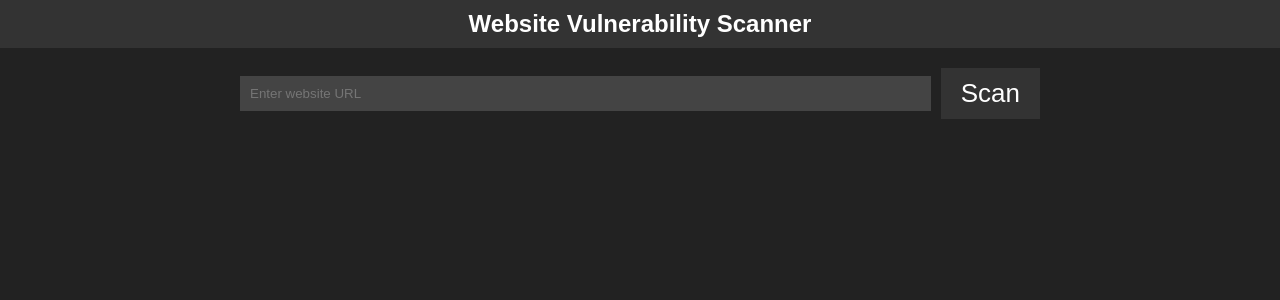
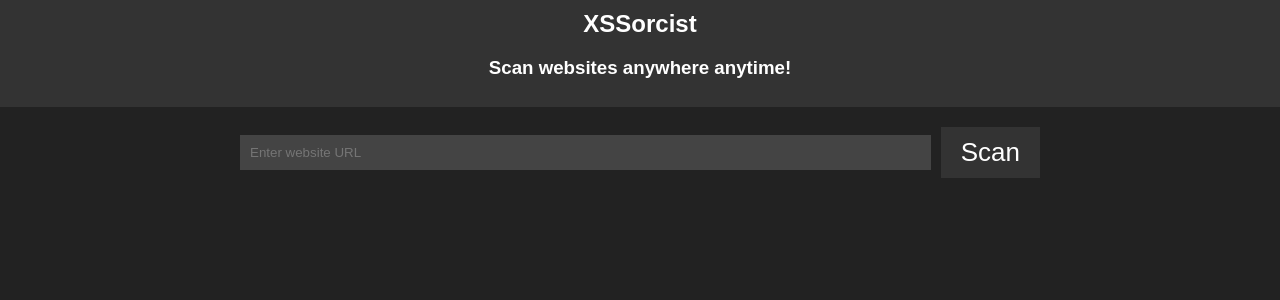
Before and after one commit to harshalranjhani/xssorcist, a React (Vite) app in the folder xssorcist/: page / in a window 1280 px wide. Shown: the top 300 px of the page. Built offline with nearby package versions, Linux system fonts and the light colour scheme.

Commit message:
add app name

```diff
--- a/xssorcist/index.html
+++ b/xssorcist/index.html
@@ -3,7 +3,8 @@
 <head>
   <meta charset="UTF-8">
   <meta name="viewport" content="width=device-width, initial-scale=1.0">
-  <title>Vite App</title>
+  <link rel="icon" href="%PUBLIC_URL%/favicon.ico" />
+  <title>XSSorcist</title>
 </head>
 <body>
   <div id="root"></div>
--- a/xssorcist/src/components/Scanner.jsx
+++ b/xssorcist/src/components/Scanner.jsx
@@ -33,7 +33,8 @@ const Scanner = () => {
   return (
     <div>
       <nav className="navbar">
-        <h1>Website Vulnerability Scanner</h1>
+        <h1>XSSorcist</h1>
+        <h3>Scan websites anywhere anytime!</h3>
       </nav>
       <div className="scanner-container">
         <div className="input-container">
```
Also changed, not shown: xssorcist/src/logo.svg (deleted), 1 other file (tests, documents, lock files or other folders).
